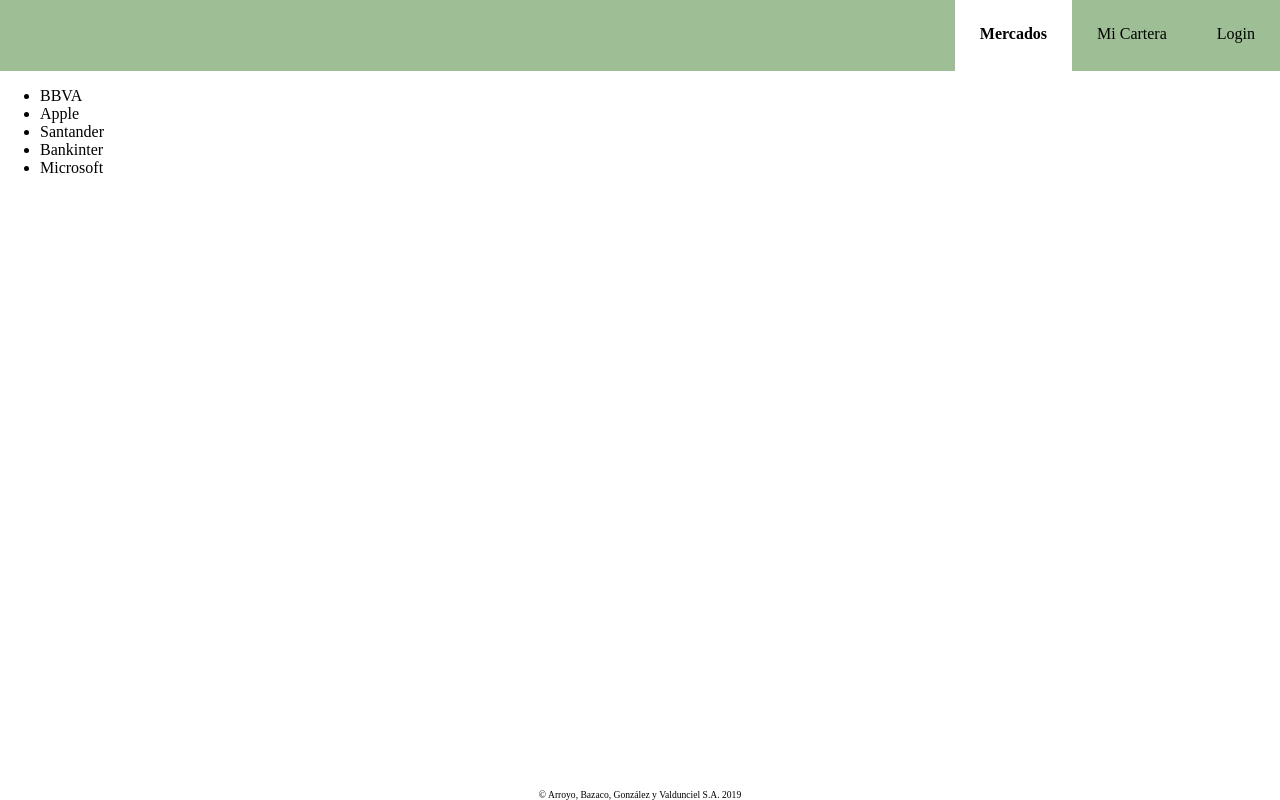
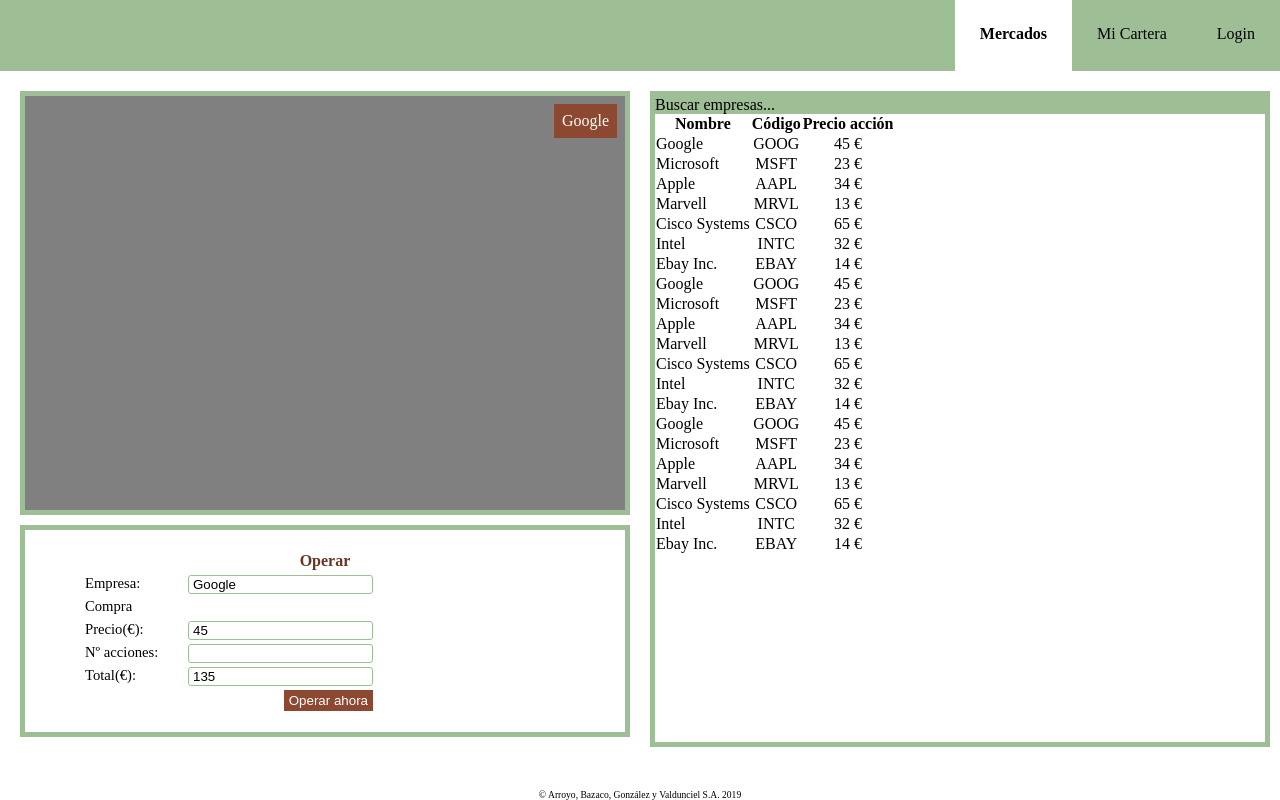
Before and after one commit to pabvald/stock-market, an Angular app in the folder angular/: page /mercado in a window 1280 px wide. Built offline with nearby package versions, Linux system fonts and the light colour scheme.

Commit message:
Pestaña mercados: llayout, empresas y operar.

```diff
--- a/angular/src/app/components/markets/index.ts
+++ b/angular/src/app/components/markets/index.ts
@@ -1,9 +1,121 @@
 import { Component } from "@angular/core";
+
+
+interface Company{
+    name: string,
+    code: string,
+    price: number,
+}
 
 @Component({
     selector: "market-page",
-    templateUrl: "market.html"
+    templateUrl: "market.html",
+    styleUrls:["market.css"]
 })
 export class MarketComponent{
 
+    companies : Company[];
+    selectedCompany : Company;
+
+    constructor() {
+        this.companies = [ {
+              name: "Google",
+              code: "GOOG",
+              price: 45
+          },{
+              name: "Microsoft",
+              code: "MSFT",
+              price: 23
+          },{
+              name : "Apple",
+              code : "AAPL",
+              price : 34
+          },{
+              name : "Marvell",
+              code : "MRVL",
+              price : 13
+          },{
+              name : "Cisco Systems",
+              code : "CSCO",
+              price : 65
+          }, {
+              name : "Intel",
+              code : "INTC",
+              price : 32
+          }, {
+              name : "Ebay Inc.",
+              code : "EBAY",
+              price : 14
+          }, {
+            name: "Google",
+            code: "GOOG",
+            price: 45
+        },{
+            name: "Microsoft",
+            code: "MSFT",
+            price: 23
+        },{
+            name : "Apple",
+            code : "AAPL",
+            price : 34
+        },{
+            name : "Marvell",
+            code : "MRVL",
+            price : 13
+        },{
+            name : "Cisco Systems",
+            code : "CSCO",
+            price : 65
+        }, {
+            name : "Intel",
+            code : "INTC",
+            price : 32
+        }, {
+            name : "Ebay Inc.",
+            code : "EBAY",
+            price : 14
+        }, {
+          name: "Google",
+          code: "GOOG",
+          price: 45
+      },{
+          name: "Microsoft",
+          code: "MSFT",
+          price: 23
+      },{
+          name : "Apple",
+          code : "AAPL",
+          price : 34
+      },{
+          name : "Marvell",
+          code : "MRVL",
+          price : 13
+      },{
+          name : "Cisco Systems",
+          code : "CSCO",
+          price : 65
+      }, {
+          name : "Intel",
+          code : "INTC",
+          price : 32
+      }, {
+          name : "Ebay Inc.",
+          code : "EBAY",
+          price : 14
+      }
+          ];
+    }
+
+    /**
+     * Sets the selectedCompany.
+     * @param company clicked company
+     */
+    onSelect(company : Company) {
+        this.selectedCompany = company;
+    }
+
+    ngOnInit() {
+        this.selectedCompany = this.companies[0];
+    }
+
 }
--- /dev/null
+++ b/angular/src/app/components/markets/market.css
@@ -0,0 +1,133 @@
+/* #9EBF95; */
+
+/** ----------------------------------- LAYOUT ------------------------------------------------------*/
+
+.grid {
+   display:grid;
+   grid-template-columns: 1fr 1fr;
+   grid-template-rows: 2fr 1fr;
+   grid-template-areas: "graphic companies"
+                        "operations companies";
+   height:90%;
+
+   align-content: center;
+   justify-content: center;
+   grid-row-gap:10px;
+   grid-column-gap:20px;
+   padding:20px;
+}
+
+.graphic-container {
+    background-color:gray;
+    grid-area: graphic;
+    border: 5px solid #9EBF95;
+}
+
+.companies-container {
+    background-color: white;
+    grid-area: companies;
+    border: 5px solid #9EBF95;
+    width: 100%;
+    height: 100%;
+}
+
+.operations-container {
+    background-color: white;
+    grid-area: operations;
+    border: 5px solid #9EBF95;
+    align-content: center;
+}
+
+/** --------------------------------------------------  Graphic ----------------------------------------------------- **/
+
+#graphic-title {
+    text-align: center;
+    background-color: #8C4830;
+    color:white;
+    font-size: 12pt;
+    padding: 8px;
+    float: right;
+    margin-top:8px;
+    margin-right: 8px;
+}
+
+
+#comp-table-container {
+    height:100%;
+    overflow-y: auto;
+}
+
+#companies-table {
+    border-spacing: 0; /* Estos dos sirven para que no haya un hueco entre la tabla y el thead */
+    border-collapse: collapse;
+    overflow-y: hidden
+}
+
+
+#companies-table th,td {
+    text-align: center;
+}
+
+
+#companies-table thead {
+    position: sticky;
+    top: 0;
+    background-color:white; /*  Evita el overlapping con tbody, ya que position:sticky lo deja en una posición fija */
+    z-index: 2;
+}
+
+#search-bar {
+    background-color:#9EBF95;
+}
+
+.company-name, .company-code, .company-price {
+    vertical-align: center;
+    text-align: center;
+}
+
+.company-name {
+    text-align: left;
+}
+
+/** --------------------------------------------------  Operations --------------------------------------------------------- **/
+
+#operations-title {
+    text-align: center;
+    color: rgb(104, 54, 36);
+    font-weight: bold;
+    font-size: 12pt;
+}
+
+
+#operations-form label {
+    display:block;
+    margin: 5px 0px;
+    padding-right: 40%;
+}
+
+#operations-form label > span {
+    float: left;
+    font-weight: 400;
+    font-size: 11pt;
+}
+
+#operations-form input[type="submit"] {
+    padding:3px 5px;
+    color: white;
+    background-color: #8C4830;
+    font-weight: 500;
+    border: none;
+    float:right;
+}
+
+#operations-form input[type="text"] {
+    padding-left: 4px;
+    border: 1px solid #9EBF95;
+    border-radius: 3px;
+    float: right;
+}
+
+#operations-form-container{
+    padding-left: 10%;
+    padding-right: 10%;
+}
--- a/angular/src/app/components/markets/market.html
+++ b/angular/src/app/components/markets/market.html
@@ -1,7 +1,60 @@
-<ul>
-    <li>BBVA</li>
-    <li>Apple</li>
-    <li>Santander</li>
-    <li>Bankinter</li>
-    <li>Microsoft</li>
-</ul>
+<div class="grid">
+
+    <div class="graphic-container">
+        <span id="graphic-title">{{selectedCompany.name }}</span>
+    </div>
+    <div class="companies-container">
+        <div id="search-bar">
+            Buscar empresas...
+        </div>
+        <div id="comp-table-container">
+            <table id="companies-table">
+                <thead class="company-container">
+                    <th class="company-name">Nombre </th>
+                    <th cass="company-code"> Código </th>
+                    <th class="company-price">Precio acción </th>
+                </thead>
+                <tbody>
+                    <tr class="company-container"  *ngFor="let company of companies"
+                        (click)="onSelect(company)">
+                        <td class="company-name">{{company.name}}</td>
+                        <td cass="company-code"> {{company.code}}</td>
+                        <td class="company-price">{{company.price}} €</td>
+                    </tr>
+                <tbody>
+            </table>
+        </div>
+    </div>
+    <div class="operations-container">
+        <div id="operations-title">Operar</div>
+        <div id="operations-form-container">
+            <form id="operations-form">
+
+                <label for="companyName">
+                    <span>Empresa: </span>
+                    <input type="text" class="input-field" name="companyName" value="{{selectedCompany.name}}" readonly/>
+                </label>
+                <br>
+                <label><span>Compra</span></label>
+                <br>
+                <label for="companyPrice">
+                    <span>Precio(€):</span>
+                    <input type="text" class="input-field" name="companyPrice" value="{{selectedCompany.price}}" readonly/>
+                </label>
+                <br>
+                <label for="numberOfStocks">
+                    <span>Nº acciones:</span>
+                    <input type="text" class="input-field" name="numberOfStocks"/>
+                </label>
+                <br>
+                <label for="totalPrice">
+                    <span>Total(€):</span>
+                    <input type="text" class="input-field" name="totalPrice" value="{{selectedCompany.price * 3}}" readonly/>
+                </label>
+                <br>
+                <label><input type="submit" value="Operar ahora"></label>
+            </form>
+        </div>
+    </div>
+
+</div>
```
